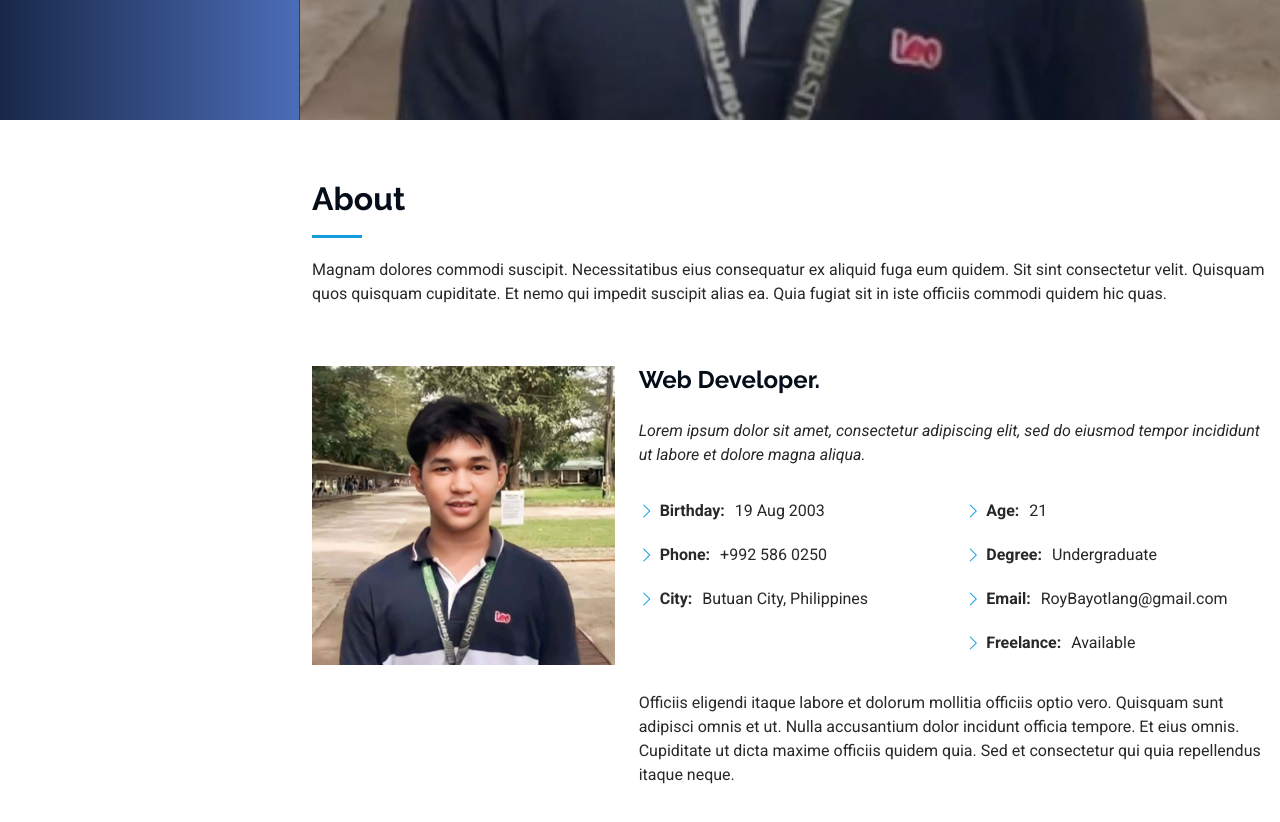
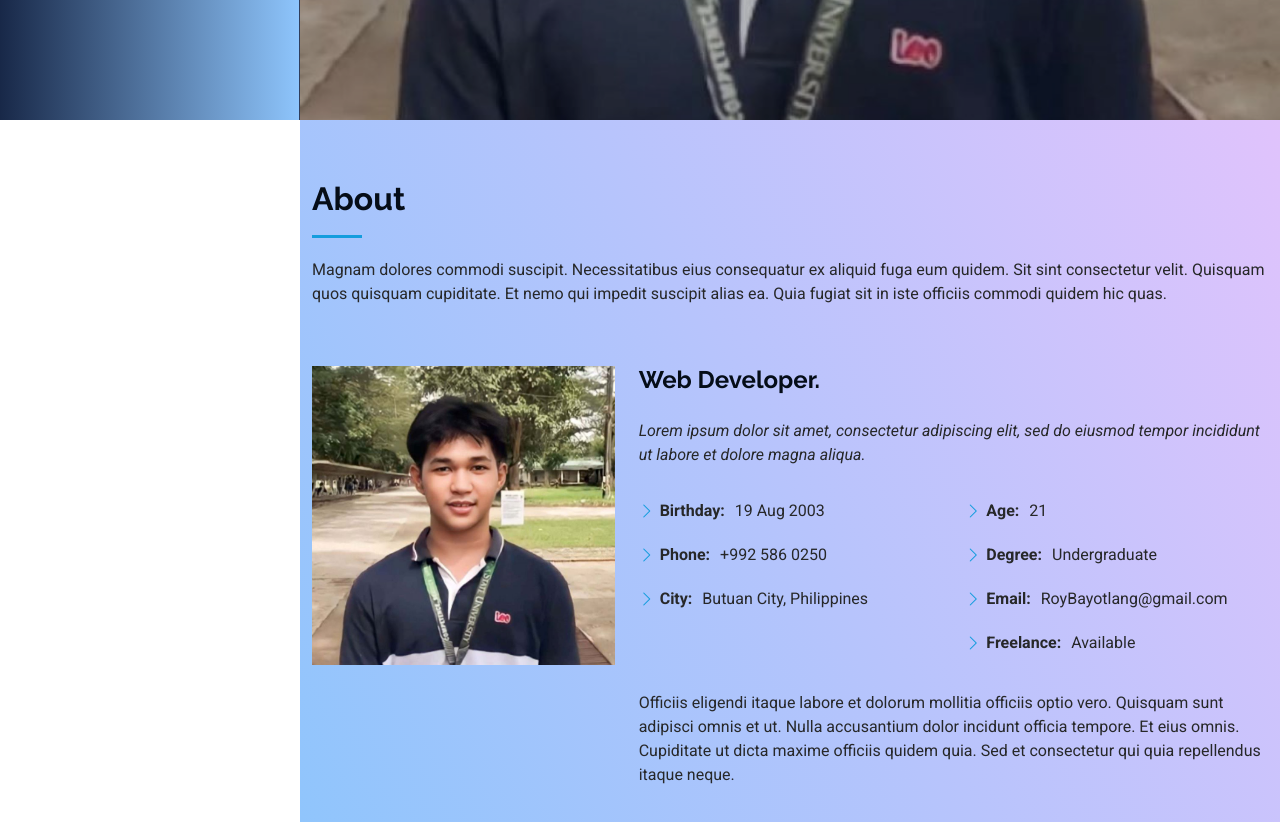
Before and after one commit to RoyBayotlang/Personal-Web, a plain HTML site: page iPortfolio/index.html in a window 1280 px wide. Shown: the part 680-1502 px from the top of the page. Drawn offline with Linux system fonts and the light colour scheme.

Commit message:
changing colors using css to the entire body

```diff
--- a/iPortfolio/assets/css/main.css
+++ b/iPortfolio/assets/css/main.css
@@ -147,7 +147,7 @@ h6 {
 --------------------------------------------------------------*/
 
 .header {
-  background: linear-gradient(90deg, #182848, #4b6cb7) !important;
+  background: linear-gradient(90deg, #182848, #8ec5fc) !important;
 }
 .header {
   color: var(--default-color);
@@ -629,6 +629,18 @@ section,
 /*--------------------------------------------------------------
 # About Section
 --------------------------------------------------------------*/
+#about,
+#resume,
+#portfolio,
+#services,
+#stats,
+#skills,
+#testimonials,
+#footer {
+  background-color: #8ec5fc;
+  background-image: linear-gradient(62deg, #8ec5fc 0%, #e0c3fc 100%);
+}
+
 .about .content h2 {
   font-weight: 700;
   font-size: 24px;
```
